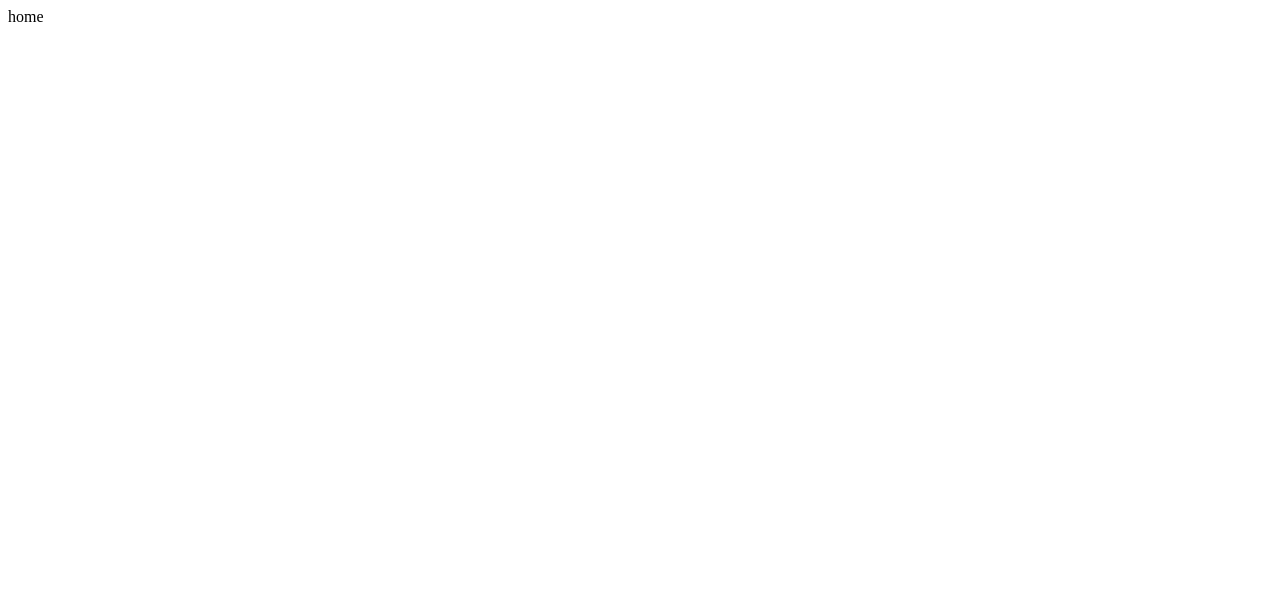
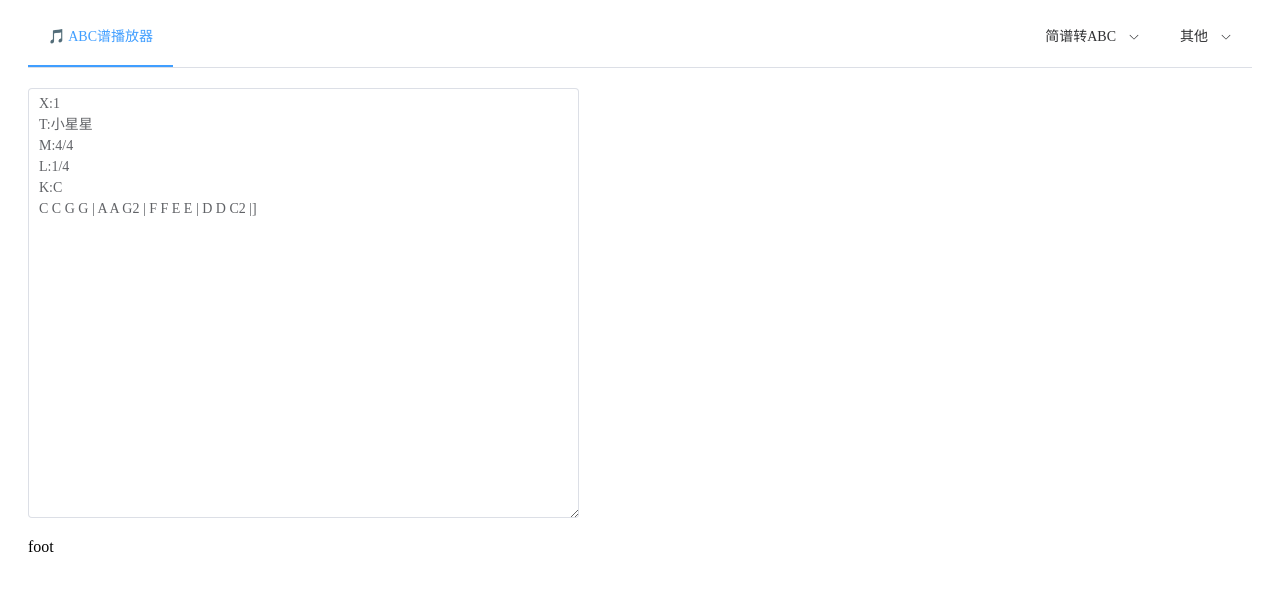
Before and after one commit to biluokong/abcPlayer, a Vue app in the folder player-ui/: page / in a window 1280 px wide. Shown: the top 590 px of the page. Built offline with nearby package versions, Linux system fonts and the light colour scheme.

Commit message:
初始化菜单

```diff
--- a/player-ui/package.json
+++ b/player-ui/package.json
@@ -10,6 +10,7 @@
   },
   "dependencies": {
     "@element-plus/icons-vue": "^2.3.2",
+    "abcjs": "^6.6.3",
     "axios": "^1.17.0",
     "element-plus": "^2.14.1",
     "pinia": "^3.0.4",
@@ -19,6 +20,7 @@
   },
   "devDependencies": {
     "@vitejs/plugin-vue": "^6.0.6",
+    "less": "^4.6.6",
     "vite": "^8.0.12"
   }
 }
--- a/player-ui/src/App.vue
+++ b/player-ui/src/App.vue
@@ -1,5 +1,42 @@
+<script setup>
+import { ref } from 'vue'
+
+const activeIndex = ref('0')
+function handleSelect(key, keyPath) {
+  console.log(key, keyPath)
+}
+</script>
 <template>
   <el-config-provider locale="zh-cn">
-    <router-view />
+    <el-header>
+      <el-menu
+          :default-active="activeIndex"
+          class="el-menu-demo"
+          mode="horizontal"
+          :ellipsis="false"
+          @select="handleSelect"
+          router
+      >
+        <el-menu-item index="0">🎵 ABC谱播放器</el-menu-item>
+        <el-sub-menu index="1">
+          <template #title>简谱转ABC</template>
+          <el-menu-item index="1-1">🍅番茄简谱</el-menu-item>
+        </el-sub-menu>
+        <el-sub-menu index="2">
+          <template #title>其他</template>
+          <el-menu-item index="2-1">🕳️洞洞谱</el-menu-item>
+        </el-sub-menu>
+      </el-menu>
+    </el-header>
+    <el-main>
+      <router-view />
+    </el-main>
+    <el-footer>foot</el-footer>
   </el-config-provider>
 </template>
+
+<style lang="less" scoped>
+.el-menu--horizontal > .el-menu-item:nth-child(1) {
+  margin-right: auto;
+}
+</style>
--- a/player-ui/src/views/Home.vue
+++ b/player-ui/src/views/Home.vue
@@ -1,8 +1,27 @@
 <script setup>
+import { ref } from 'vue'
+
+const abcText = ref(`X:1
+T:小星星
+M:4/4
+L:1/4
+K:C
+C C G G | A A G2 | F F E E | D D C2 |]
+`)
 </script>
 
 <template>
   <div class="home-container">
-    home
+    <el-input
+        v-model="abcText"
+        style="width: 45%"
+        :rows="20"
+        type="textarea"
+        placeholder="在这里输入ABC格式的乐谱..."
+    />
   </div>
 </template>
+
+<style lang="less" scoped>
+
+</style>
```
Also changed, not shown: 1 other file (tests, documents, lock files or other folders).
